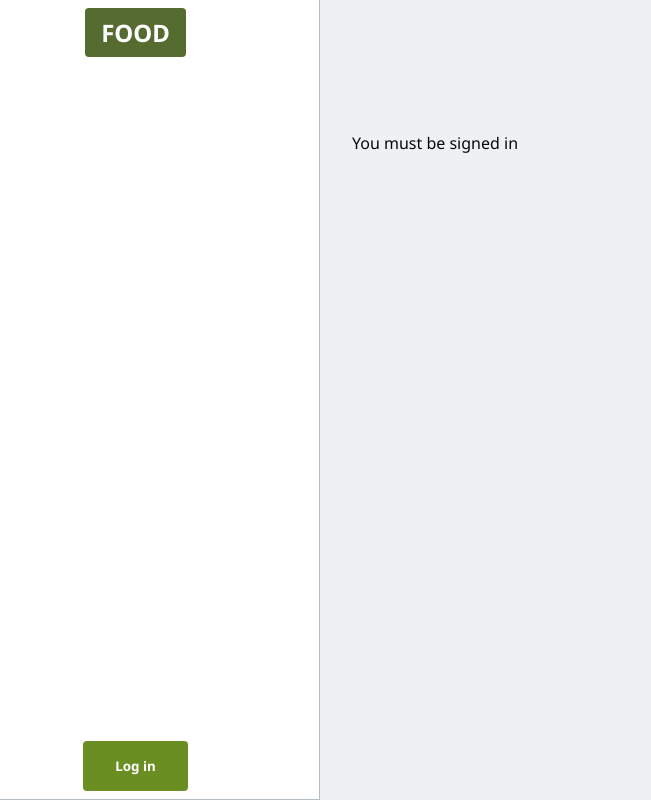
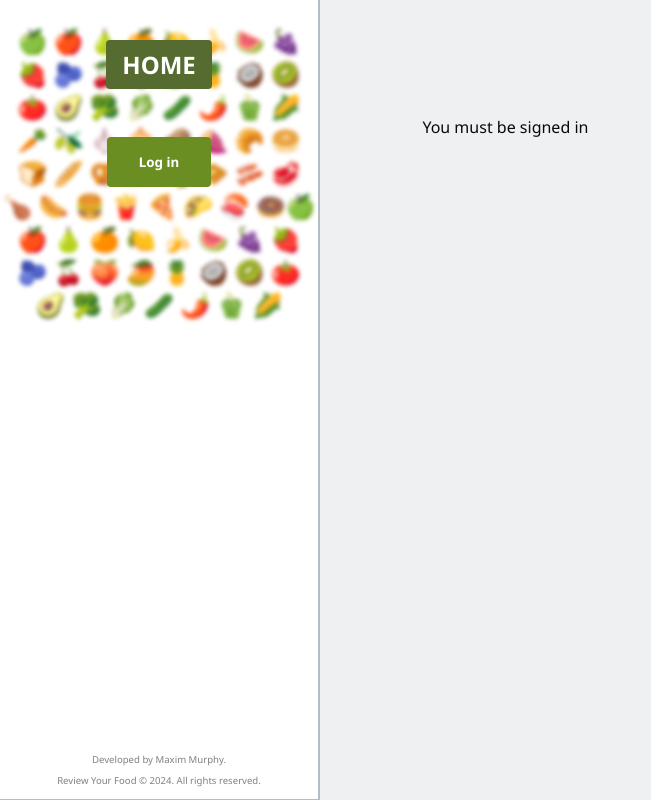
Before and after one commit to MaximMurphy/recipe-app, a Next.js app: page /admin/1 in a window 1280 px wide. Shown: the whole page, without its empty margins (0-651 px from the left). Built offline with nearby package versions, Linux system fonts and the light colour scheme; no server answers.

Commit message:
Fixed nav item spacing

```diff
--- a/src/components/Navbar.jsx
+++ b/src/components/Navbar.jsx
@@ -24,47 +24,62 @@ export default function Navbar(props) {
 
   return (
     <nav className={styles.navbar}>
-      <ul>
-        <li>
-          <Link href="/">
-            <button className="btn-logo">FOOD</button>
-          </Link>
-        </li>
+      <div className={styles.topNav}>
+        <p className={styles.emojis}>
+          🍏 🍎 🍐 🍊 🍋 🍌 🍉 🍇 🍓 🫐 🍒 🍑 🥭 🍍 🥥 🥝 🍅 🥑 🥦 🥬 🥒 🌶️ 🫑
+          🌽 🥕 🫒 🧄 🧅 🥔 🍠 🥐 🥯 🍞 🥖 🥨 🧀 🥞 🧇 🥓 🥩 🍗 🌭 🍔 🍟 🍕 🌮
+          🍣 🍩🍏 🍎 🍐 🍊 🍋 🍌 🍉 🍇 🍓 🫐 🍒 🍑 🥭 🍍 🥥 🥝 🍅 🥑 🥦 🥬 🥒 🌶️
+          🫑 🌽
+        </p>
+
+        {!username && (
+          <>
+            <Link href="/">
+              <button className="btn-logo">Home</button>
+            </Link>
+            <Link href="/enter">
+              <button className="btn-base">Log in</button>
+            </Link>
+          </>
+        )}
 
         {username && (
           <>
-            <li className="push-left">
-              <Link href="/admin">
-                <button className="btn-base">Write Review</button>
-              </Link>
-            </li>
-            <li>
-              <button className="profileButton" onClick={signOutNow}>
-                Sign Out
-              </button>
-            </li>
-            <li>
+            <div className={styles.loggedIn}>
               <Link href={`/${username}`}>
                 <Image
                   src={user?.photoURL}
                   alt="User profile picture"
-                  width={50}
-                  height={50}
-                  className="rounded-full"
+                  width={125}
+                  height={125}
+                  className={styles.profilePic}
                 />
               </Link>
-            </li>
+              <div className={styles.desktopOnly}>
+                <Link href="/" className={styles.logo}>
+                  <button className="btn-logo">Home Feed</button>
+                </Link>
+                <Link href="/admin">
+                  <button className="btn-base">Write Review</button>
+                </Link>
+                <button className="profileButton" onClick={signOutNow}>
+                  Sign Out
+                </button>
+              </div>
+            </div>
           </>
         )}
-
-        {!username && (
-          <li>
-            <Link href="/enter">
-              <button className="btn-base">Log in</button>
-            </Link>
-          </li>
-        )}
-      </ul>
+      </div>
+      <div className={styles.footer}>
+        <Link
+          href="https://www.maximmurphy.com"
+          target="_blank"
+          rel="noreferrer"
+        >
+          Developed by Maxim Murphy.
+        </Link>
+        <p>Review Your Food © 2024. All rights reserved.</p>
+      </div>
     </nav>
   );
 }
--- a/src/styles/Navbar.module.css
+++ b/src/styles/Navbar.module.css
@@ -1,3 +1,7 @@
+/*
+    MOBILE SCREEN
+*/
+
 .navbar {
   height: 80px;
   width: 100%;
@@ -14,21 +18,27 @@
   align-items: center;
 }
 
-.navbar ul {
-  list-style-type: none;
-  margin: 0;
-  padding: 0;
+.topNav {
   display: flex;
+  flex-direction: row;
+  justify-content: space-between;
   align-items: center;
-  justify-content: space-between;
-  height: 100%;
-  flex: 1;
-  margin-right: 2rem;
+  width: 100%;
 }
 
-.navbar li {
+.profilePic {
   border-radius: 50%;
 }
+
+.desktopOnly,
+.footer,
+.emojis {
+  display: none;
+}
+
+/*
+    DESKTOP SCREEN
+*/
 
 @media (min-width: 769px) {
   .navbar {
@@ -36,13 +46,73 @@
     width: 25%;
     position: fixed;
     left: 0;
-    border-right: 1px solid var(--color-gray);
+    padding: 0;
+    border-right: 2px solid var(--color-gray);
     flex-direction: column;
     align-items: center;
     justify-content: space-between;
   }
 
-  .navbar ul {
+  .topNav {
+    padding: 2rem 0;
+    display: flex;
     flex-direction: column;
+    align-items: center;
+    gap: 2rem;
+    justify-content: center;
+  }
+
+  .profilePic {
+    border-radius: 50%;
+    margin-top: 2rem;
+    margin-bottom: 4rem;
+  }
+
+  .desktopOnly {
+    display: flex;
+    flex-direction: column;
+    align-items: center;
+    justify-content: center;
+    width: 100%;
+    gap: 1rem;
+  }
+
+  .loggedIn {
+    display: flex;
+    flex-direction: column;
+    align-items: center;
+    justify-content: center;
+    width: 100%;
+    gap: 1rem;
+  }
+
+  .footer {
+    display: flex;
+    flex-direction: column;
+    align-items: center;
+    font-size: 0.6rem;
+    font-weight: 400;
+    color: grey;
+    height: fit-content;
+    width: 100%;
+  }
+
+  .footer p {
+    margin-top: 0.5rem;
+    margin-bottom: 0.75rem;
+  }
+
+  .emojis {
+    position: absolute;
+    display: flex;
+    top: 0;
+    left: 0;
+    width: 100%;
+    height: 100%;
+    font-size: 24px;
+    color: #ccc;
+    text-align: center;
+    z-index: -1;
+    filter: blur(2px);
   }
 }
--- a/src/styles/globals.css
+++ b/src/styles/globals.css
@@ -22,12 +22,8 @@ body {
 }
 
 .main-content {
-  margin-left: 25%; /* move the content to the right of the navbar */
-  width: 75%; /* take up the remaining 75% of the screen */
-  padding: 2rem; /* add some padding to the content */
-}
-
-main {
+  margin-left: 25%;
+  width: 75%;
   padding: 1rem 8vw;
 }
 
@@ -91,7 +87,7 @@ button {
   font-weight: bold;
   border-radius: 0.25rem;
   cursor: pointer;
-  margin: 0.5rem 1rem 0.5rem 0;
+  margin: 0.5rem 0.5rem 0.5rem 0.5rem;
 }
 
 @media only screen and (max-width: 768px) {
@@ -149,6 +145,7 @@ button.btn-google {
 button.btn-logo {
   background-color: var(--color-green);
   color: white;
+  border-radius: 0.25rem;
   text-transform: uppercase;
   font-size: 1.5rem;
   padding: 0.5rem 1rem;
@@ -184,37 +181,6 @@ button.btn-logo {
 .card-info {
   color: white;
   background: var(--color-gray);
-}
-
-.titleCard {
-  background-color: lightgrey;
-  display: flex;
-  flex-direction: column;
-  border: 1px solid var(--color-gray);
-  border-radius: 8px;
-  padding: 1.25rem 2rem 2rem 2rem;
-  margin: 1rem 0;
-}
-.title {
-  font-size: 2rem;
-}
-.emojis {
-  font-size: 1.3rem;
-}
-
-/* Tablet and Smaller Desktop */
-@media (min-width: 701px) {
-  .title {
-    font-size: 3rem;
-  }
-  .emojis {
-    font-size: 3rem;
-  }
-  .titleCard {
-    justify-content: center;
-    padding: 5rem;
-    border-radius: 12px;
-  }
 }
 
 /* Loader */
```
Also changed, not shown: src/pages/index.jsx (+0 -9 lines).
